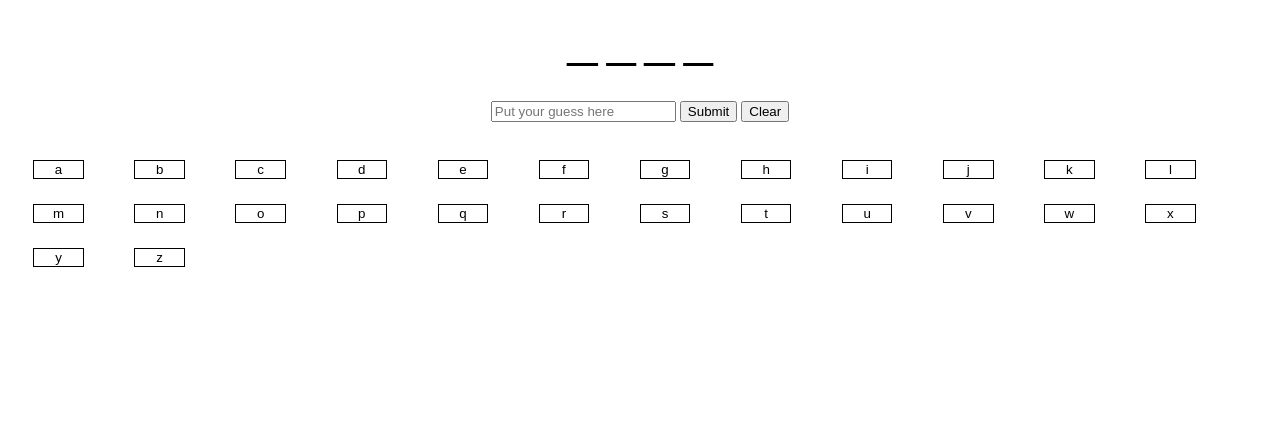
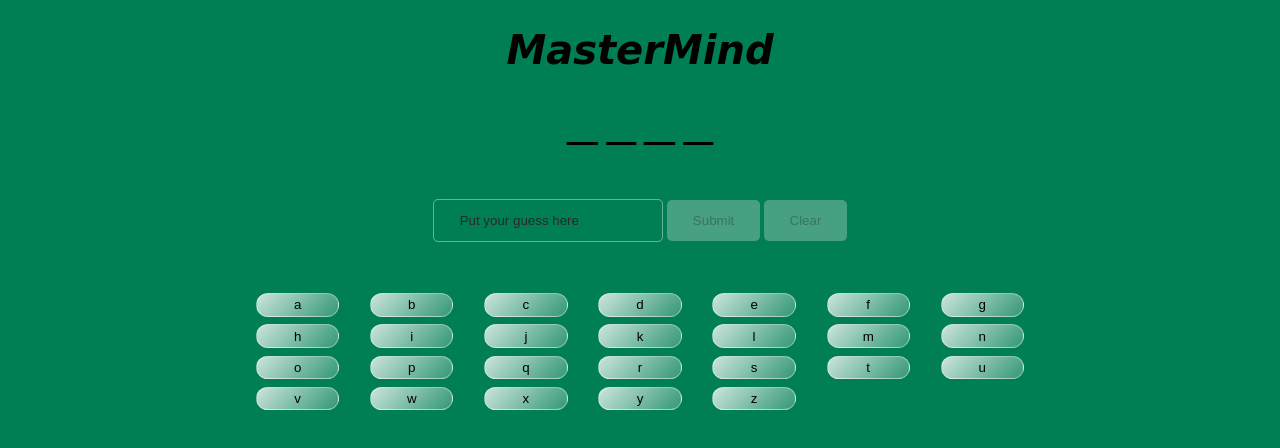
Before and after one commit to binayakbishnu/MLH-Snakes-and-Hackers-2, a plain HTML site: page mastermind.html in a window 1280 px wide. Drawn offline with Linux system fonts and the light colour scheme.

Commit message:
feat: implemented UI design

```diff
--- a/mastermind.html
+++ b/mastermind.html
@@ -8,23 +8,54 @@
     <title>Mastermind</title>
 
     <style>
+        body {
+            margin: 0%;
+            padding: 0%;
+
+            background-color: rgb(0, 126, 84);
+        }
+
+        #mainHead {
+            text-align: center;
+            font-family: cursive;
+            font-style: italic;
+            font-size: 2.5em;
+        }
+
         #main {
+            margin-top: 3%;
             text-align: center;
         }
 
         #word_to_be_guessed {
-            /* color: rgba(0, 0, 0, 0); */
-            /* text-decoration: underline; */
-            /* text-decoration-style: dashed; */
             text-decoration-color: black;
             font-weight: bold;
+            font-size: 2em;
 
-            font-size: 2em;
+            margin-bottom: 4%;
         }
 
         #word_to_be_guessed>u {
             color: rgba(0, 0, 0, 0);
             text-decoration-color: black;
+        }
+
+        input {
+            border-radius: 5px;
+            border: none;
+            background-color: none;
+            padding: 1% 2%;
+        }
+
+        #guess_input {
+            background: none;
+            background-color: none;
+            border: 1px solid rgba(255, 255, 255, 0.4);
+            color: black;
+        }
+
+        #guess_input::placeholder {
+            color: rgb(41, 41, 41);
         }
 
         #result {
@@ -33,6 +64,7 @@
             justify-content: center;
 
             margin-top: 2%;
+            margin-bottom: 2%;
         }
 
         #presence_list,
@@ -50,36 +82,44 @@
         }
 
         #alphabets {
-            /* background-color: red; */
+            width: auto;
+            display: grid;
+            column-gap: 4%;
+            row-gap: 8%;
+            grid-template-columns: 1fr 1fr 1fr 1fr 1fr 1fr 1fr;
 
-            width: auto;
-            display: flex;
-            flex-direction: row;
-            flex-wrap: wrap;
+            padding: 0% 20%;
         }
 
         .alphabet {
-            border: 1px black solid;
+            border: 1px solid rgba(255, 255, 255, 0.4);
+            background: linear-gradient(135deg, rgba(255, 255, 255, 0.8), rgba(255, 255, 255, 0.2));
+            border-radius: 20px;
 
-            margin: 1% 2%;
-            /* padding: 1% 2%; */
             min-width: 4%;
+            padding: 4% 0%;
 
-            background-color: rgba(0, 0, 0, 0);
+            cursor: pointer;
+        }
+
+        .alphabet:hover {
+            background-color: rgba(255, 255, 255, 0.4);
         }
     </style>
 </head>
 
 <body>
+    <h1 id="mainHead">MasterMind</h1>
     <div id="main">
         <section>
             <p id="word_to_be_guessed"><u class="letters" id="letter1">W</u> <u class="letters" id="letter2">M</u> <u
                     class="letters" id="letter3">W</u> <u class="letters" id="letter4">M</u></p>
         </section>
 
-        <input type="text" id="guess_input" placeholder="Put your guess here" title="Put your guess here" />
-        <input type="button" id="guess_submit" value="Submit" />
-        <input type="button" id="clear" value="Clear" />
+        <input type="text" id="guess_input" placeholder="Put your guess here" title="Put your guess here"
+            onkeyup="inputChanged()" onchange="inputChanged()" />
+        <input type="button" id="guess_submit" value="Submit" disabled onclick="guessTrigger()" />
+        <input type="button" id="clear" value="Clear" disabled />
 
         <section id="result">
             <div style="margin-right:5%">
@@ -119,7 +159,7 @@
             <button class="alphabet" id="z" value="z" onclick="btnClick(this)">z</button>
         </section>
 
-        <h1 id="reloading" style="display: none; font-style: italic;">Reloading...</h1>
+        <h1 id="reloading" style="display: none; font-style: italic; margin-top: 5%;">Reloading...</h1>
     </div>
 
     <script>
@@ -140,16 +180,19 @@
         console.log(rand);
         var word = wordList.four_letter[rand];
 
-        // document.getElementById("presence_list").innerHTML = null;
         var presenceList = document.getElementById('presence_list');
         while (presenceList.firstChild)
             presenceList.removeChild(presenceList.firstChild);
-        // document.getElementById("correct_place_list").innerHTML = null;
         var correctList = document.getElementById('correct_place_list');
         while (correctList.firstChild)
             correctList.removeChild(correctList.firstChild);
 
-        document.getElementById("guess_submit").onclick = function guessTrigger() {
+        function inputChanged() {
+            document.getElementById('guess_submit').disabled = document.getElementById('guess_input').value === '';
+            document.getElementById('clear').disabled = document.getElementById('guess_input').value === '';
+        }
+
+        function guessTrigger() {
             var presenceList = document.getElementById('presence_list');
             var correctList = document.getElementById('correct_place_list');
 
@@ -181,15 +224,22 @@
                     document.getElementById(`${guessedWord[i]}`).style.backgroundColor = "red";
                 }
             }
+            var listItem1 = document.createElement('li');
+            listItem1.appendChild(document.createTextNode(`--------------`));
+            presenceList.appendChild(listItem1);
+            var listItem2 = document.createElement('li');
+            listItem2.appendChild(document.createTextNode(`--------------`));
+            correctList.appendChild(listItem2);
 
             if (word.match(guessedWord)) {
                 // alert("Matched!");
-                var presenceList = document.getElementById('presence_list');
+                /* var presenceList = document.getElementById('presence_list');
                 while (presenceList.firstChild)
                     presenceList.removeChild(presenceList.firstChild);
                 var correctList = document.getElementById('correct_place_list');
                 while (correctList.firstChild)
-                    correctList.removeChild(correctList.firstChild);
+                    correctList.removeChild(correctList.firstChild); */
+
                 document.getElementById('guess_input').value = '';
 
                 document.getElementById('reloading').style.display = 'block';
@@ -198,11 +248,16 @@
 
             document.getElementById('guess_input').value = '';
             document.getElementById('guess_input').focus();
+            document.getElementById('guess_submit').disabled = true;
+            document.getElementById('clear').disabled = true;
         }
 
         function btnClick(event) {
             console.log(event.value);
             document.getElementById('guess_input').value += event.value;
+
+            document.getElementById('guess_submit').disabled = document.getElementById('guess_input').value === '';
+            document.getElementById('clear').disabled = document.getElementById('guess_input').value === '';
         }
 
         document.getElementById('clear').onclick = function () {
```
